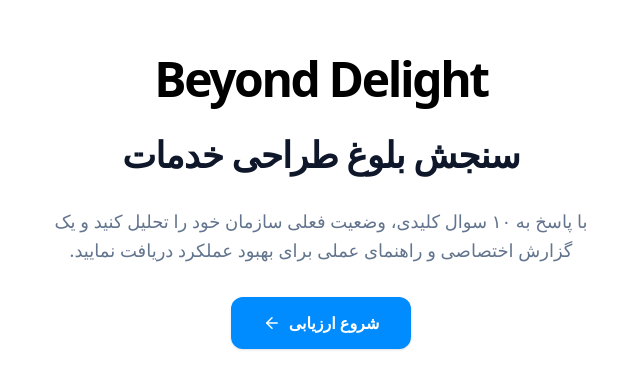
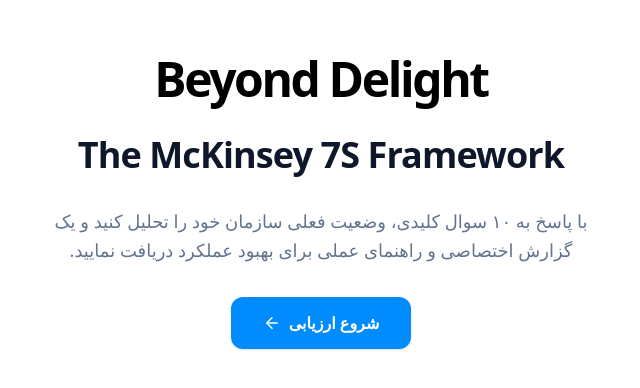
Before and after one commit to hengamehshams/Beyond-Delight, a React (Vite) app: page / in a window 1280 px wide. Shown: the part 198-586 px from the top of the page, without its empty margins (319-959 px from the left). Built offline with nearby package versions, Linux system fonts and the light colour scheme.

Commit message:
Update App.tsx

```diff
--- a/src/App.tsx
+++ b/src/App.tsx
@@ -180,7 +180,7 @@
                 Beyond Delight
               </span>
             </div>
-            <h1 className="text-3xl sm:text-4xl font-extrabold text-slate-900 tracking-tight mt-8">سنجش بلوغ طراحی خدمات</h1>
+            <h1 className="text-3xl sm:text-4xl font-extrabold text-slate-900 tracking-tight mt-8">The McKinsey 7S Framework</h1>
             <p className="text-slate-500 leading-relaxed text-lg max-w-xl mx-auto">
               با پاسخ به ۱۰ سوال کلیدی، وضعیت فعلی سازمان خود را تحلیل کنید و یک گزارش اختصاصی و راهنمای عملی برای بهبود عملکرد دریافت نمایید.
             </p>
```
